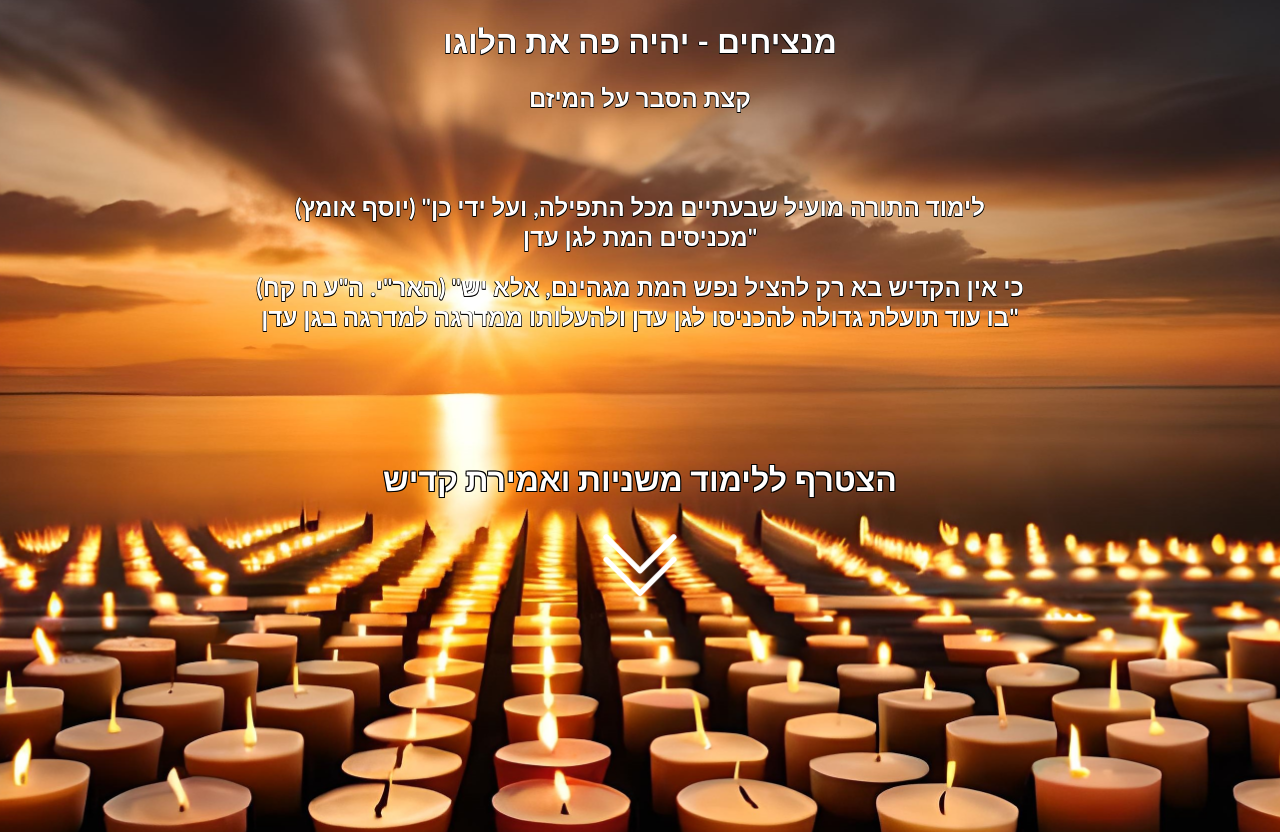
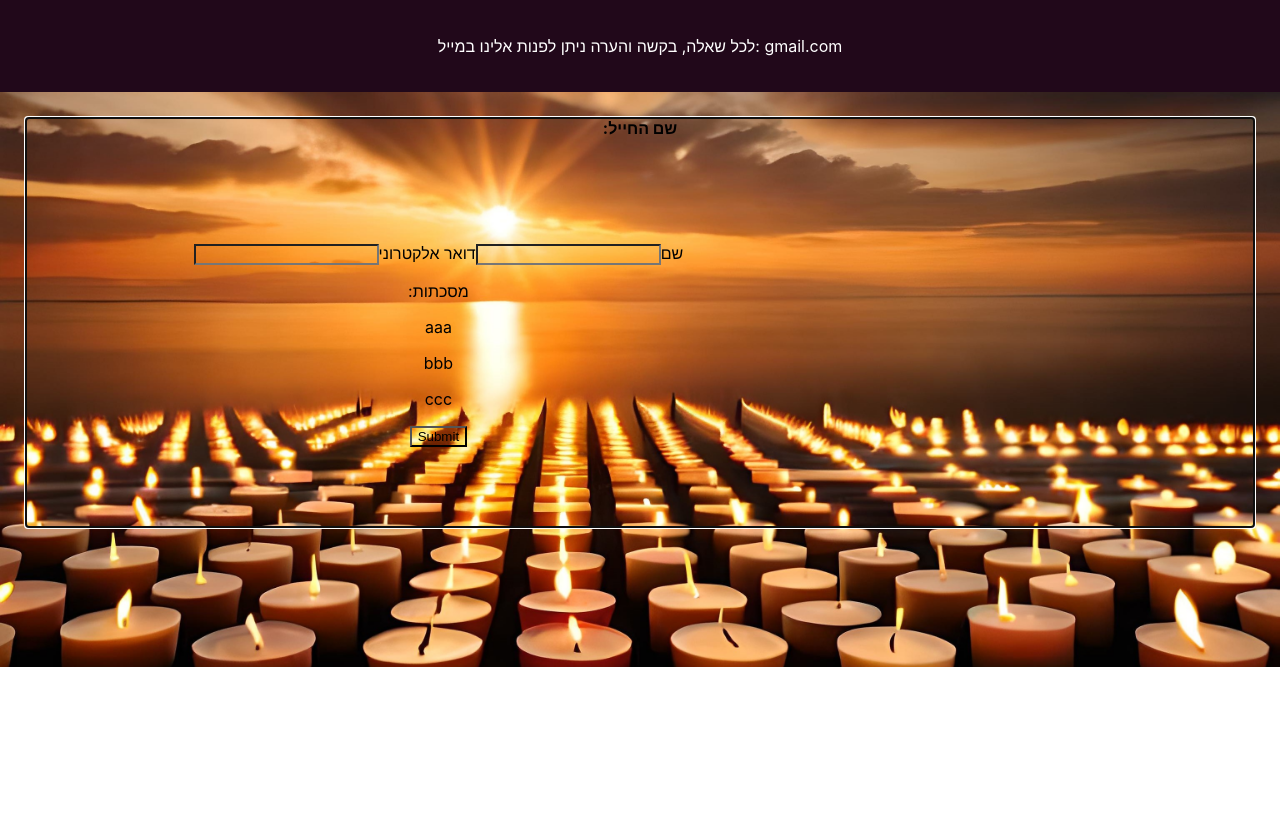
Before and after one commit to pessiMargalit/Mantzichim, a React (Create React App) app in the folder client/: page /userModal in a window 1280 px wide. Shown: the top 834 px of the page. After the commit the page ends 800 px from the top, so only its background shows below. Built offline with nearby package versions, Linux system fonts and the light colour scheme; no server answers.

Commit message:
Add user model without the url and style

```diff
--- a/client/src/App.js
+++ b/client/src/App.js
@@ -2,12 +2,24 @@ import logo from './logo.svg';
 import './App.css';
 import { Homepage } from './Homepage';
 import { Footer } from './Footer';
+import { BrowserRouter as Router, Route, Routes } from 'react-router-dom';
+import { UserModal } from './modal/UserModal';
+
 
 function App() {
   return (
     <div className="App">
-      <Homepage></Homepage>
+
+
+      <Router>
+          <Routes>
+            <Route path="/" element={<Homepage/>} />
+            <Route path="/userModal" element={<UserModal/>} />
+
+          </Routes>
+      </Router>
       <Footer></Footer>
+
     </div>
   );
 }
--- /dev/null
+++ b/client/src/modal/UserModal.js
@@ -0,0 +1,137 @@
+import { useEffect, useRef } from "react";
+import { useState } from "react";
+import { Button } from "react-bootstrap";
+import Modal from 'react-bootstrap/Modal';
+import { useNavigate } from 'react-router-dom';
+import { yupResolver } from "@hookform/resolvers/yup";
+import { useForm } from "react-hook-form";
+import * as yup from "yup";
+import axios from "axios";
+import '../style/userModal.css'
+
+export function UserModal(props) {
+
+    const [show, setShow] = useState(false);
+    const handeClose = () => setShow(false);
+    const handeShow = () => setShow(true);
+
+    const slainName = useRef('');
+    // const masechtotName = props.masechtotName
+    const masechtotName = ['aaa', 'bbb', 'ccc'];
+
+    const navigate = useNavigate();
+
+    async function getslainName() {
+        await axios.get(`url${props}`)
+            .then((response) => {
+                if (response.status >= 200 & response.status <= 300)
+                    console.log(response.data);
+                slainName.current = response.data;
+            })
+            .catch((error) => {
+                console.log(error);
+            }, []);
+    }
+
+
+    const b = useRef(false);
+    useEffect(() => {
+        handeShow();
+        getslainName()
+    }, [])
+
+
+
+    const schema = yup.object().shape({
+        id: yup.string(),
+        name: yup.string().required("נא להכניס ערך"),
+        email: yup.string().default(' '),
+
+    });
+
+    const { register, handleSubmit, formState: { errors }, reset } = useForm({
+        resolver: yupResolver(schema),
+    });
+
+
+    const onSubmit = async (data) => {
+
+        if (props.masechtotName != []) {
+            data.masechtot_name = props.masechtotName;
+        }
+        if (props.hasKadish == true) {
+            data.kadish_name = slainName.current
+            data.mishna_name = slainName.current
+        }
+        await axios.post('url', data)
+            .then(response => {
+                if (response.status >= 200 && response.status < 300) {
+                    console.log(response.data);
+
+                }
+            })
+            .catch(error => {
+                console.log(error);
+            });
+        console.log(data);
+        handeClose()
+        navigate('/')
+    }
+
+
+    return (
+        <>
+            <Modal id="modal" show={show} onHide={() => setShow(false)} style={{ margin: "2vw" }}>
+                <h4>:שם החייל</h4>
+                <h4>{slainName.current}</h4>
+                <form className="form" onSubmit={handleSubmit(onSubmit)} style={{ width: "40vw", marginLeft: "6vw", marginRight: "3vw", padding: "10vh" }}>
+                    <>
+                        {/* <div style={{ "display": "flex" }}> */}
+
+                        <div class="form-row">
+                            <div class="form-group">
+
+                                <input class="form-control" type="text" name="name" id="name" {...register('name')} />
+                                <label for="name" id="label">שם</label>
+                                <small class="text-danger">
+                                    {errors?.name && errors.name.message}
+                                </small>
+
+                                <input
+                                    id="form3Example1m"
+                                    class="form-control"
+                                    type="email"
+                                    name="email"
+                                    pattern="[a-zA-Z0-9_.+-]+@[a-zA-Z0-9-]+\.[a-zA-Z]+"
+                                    maxLength="255"
+                                    {...register('email')}
+                                />
+                                <label id="label">דואר אלקטרוני</label>
+                                <small class="text-danger">
+                                    {errors?.email && errors.email.message}
+                                </small>
+                                <div>
+                                    <p>
+                                        :מסכתות
+                                    </p>
+                                    {masechtotName.map((masechet) => (
+                                        <p>
+                                            {masechet}
+                                        </p>
+                                    ))}
+                                </div>
+
+
+
+                            </div>
+                        </div>
+
+                    </>
+                    <input class="btn btn-outline-dark" type="submit"></input>
+                </form>
+                {/* <Button onClick={handeCloseNavigate}>אישור</Button> */}
+            </Modal>
+        </>
+    )
+
+}
--- /dev/null
+++ b/client/src/style/userModal.css
@@ -0,0 +1,25 @@
+#modal{
+    background-color: rgba(255, 255, 255, 0);
+    text-align: center;
+    border-color: rgba(0, 4, 8, 0.893);
+}
+
+
+
+h4,h5{
+    margin: 2vw;
+    color: black;
+}
+Button{
+    color: black !important;
+    background-color: blanchedalmond !important;
+    border-color: blanchedalmond !important;
+    font-weight: bolder;
+}
+.form{
+    width: 25vw;
+}
+input{
+    background-color: rgba(240, 248, 255, 0);
+
+}
```
Also changed, not shown: client/package.json (+7 -1 lines), 1 other file (tests, documents, lock files or other folders).
